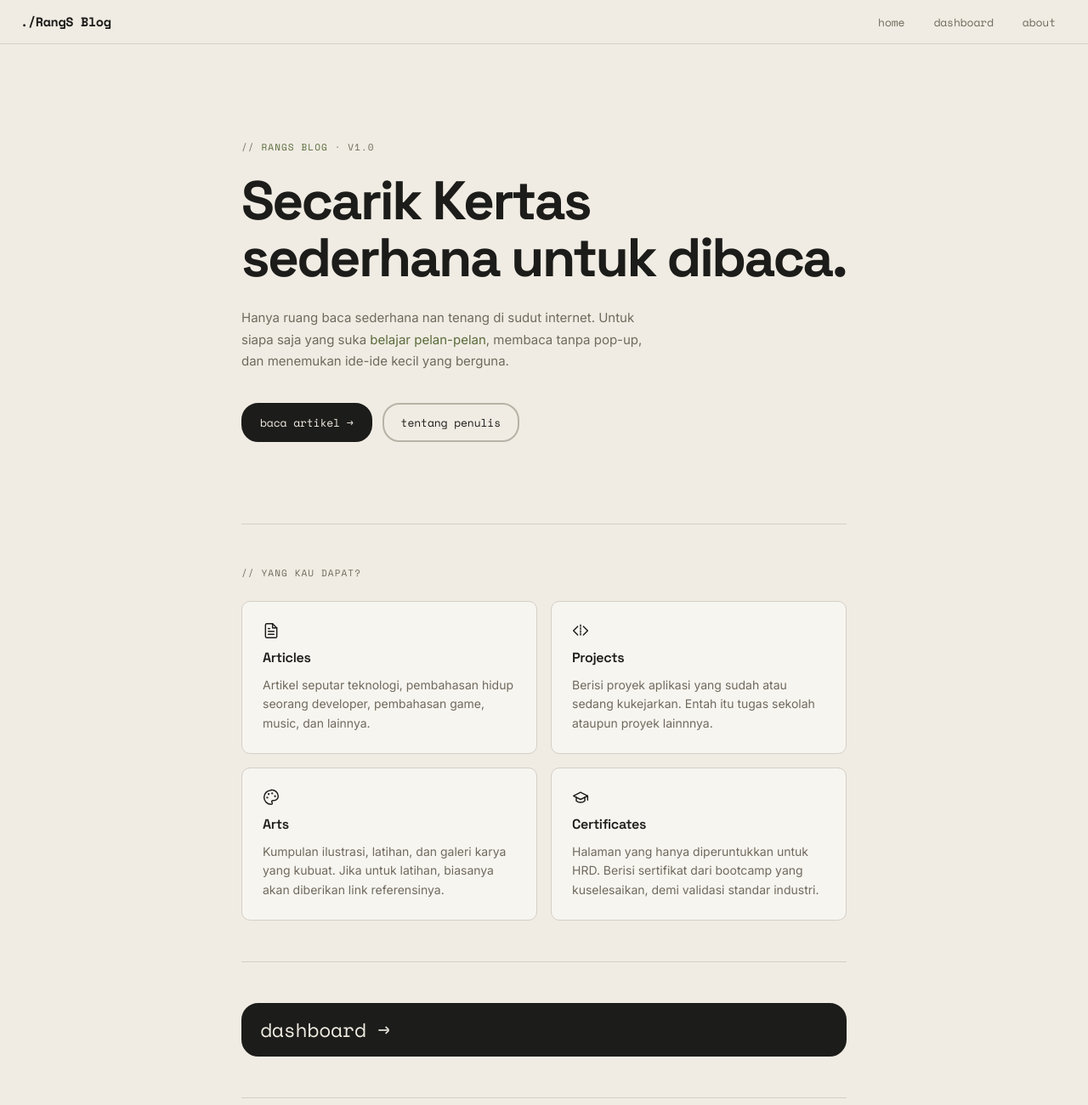
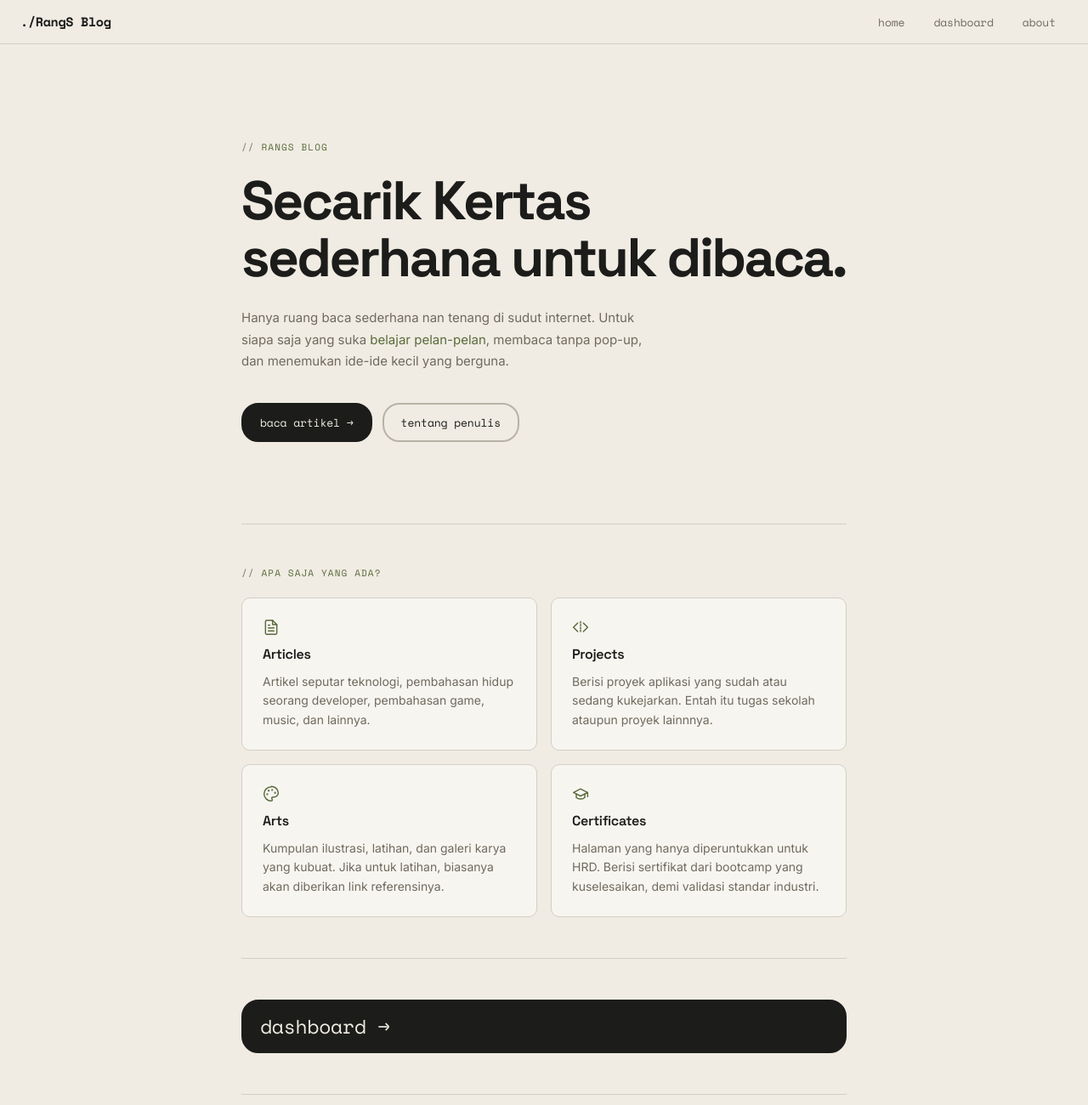
Before and after one commit to RangS-1/RangS-1.github.io, a plain HTML site: page index.html in a window 1280 px wide. Shown: the top 1300 px of the page at 85% size. Drawn offline with nearby package versions, Linux system fonts and the light colour scheme.

Commit message:
Fix: change hero label & add link for cards

```diff
--- a/index.html
+++ b/index.html
@@ -61,7 +61,7 @@
   <main class="page-wrapper narrow">
 
     <section class="hero">
-      <p class="hero-label">// <span>RangS Blog</span> · V1.0</p>
+      <p class="hero-label">// <span>RangS Blog</span></p>
       <h1 class="hero-title">Secarik Kertas sederhana untuk dibaca.</h1>
       <p class="hero-desc">
         Hanya ruang baca sederhana nan tenang di sudut internet. Untuk siapa saja
@@ -77,7 +77,9 @@
     <hr class="home-divider">
 
     <section>
-      <p class="section-label">// Yang kau dapat?</p>
+
+      <p class="hero-label">// <span>Apa Saja Yang Ada?</span></p>
+      <a href="dashboard/">
       <div class="cards-grid">
         <div class="card">
           <svg xmlns="http://www.w3.org/2000/svg" width="20" height="20" viewBox="0 0 24 24" fill="none" stroke="currentColor" stroke-width="1.75" stroke-linecap="round" stroke-linejoin="round">
@@ -90,6 +92,8 @@
           <div class="card-title">Articles</div>
           <p class="card-body">Artikel seputar teknologi, pembahasan hidup seorang developer, pembahasan game, music, dan lainnya.</p>
         </div>
+        </a>
+        <a href="projects/">
         <div class="card">
           <svg xmlns="http://www.w3.org/2000/svg" width="20" height="20" viewBox="0 0 24 24" fill="none" stroke="currentColor" stroke-width="1.75" stroke-linecap="round" stroke-linejoin="round">
             <polyline points="16 18 22 12 16 6"></polyline>
@@ -99,6 +103,8 @@
           <div class="card-title">Projects</div>
           <p class="card-body">Berisi proyek aplikasi yang sudah atau sedang kukejarkan. Entah itu tugas sekolah ataupun proyek lainnnya.</p>
         </div>
+        </a>
+        <a href="arts/">
         <div class="card">
           <svg xmlns="http://www.w3.org/2000/svg" width="20" height="20" viewBox="0 0 24 24" fill="none" stroke="currentColor" stroke-width="1.75" stroke-linecap="round" stroke-linejoin="round">
             <circle cx="13.5" cy="6.5" r=".5" fill="currentColor"></circle>
@@ -110,6 +116,8 @@
           <div class="card-title">Arts</div>
           <p class="card-body">Kumpulan ilustrasi, latihan, dan galeri karya yang kubuat. Jika untuk latihan, biasanya akan diberikan link referensinya.</p>
         </div>
+        </a>
+        <a href="cert/">
         <div class="card">
           <svg xmlns="http://www.w3.org/2000/svg" width="20" height="20" viewBox="0 0 24 24" fill="none" stroke="currentColor" stroke-width="1.75" stroke-linecap="round" stroke-linejoin="round">
             <path d="M22 10v6M2 10l10-5 10 5-10 5z"></path>
@@ -118,6 +126,7 @@
           <div class="card-title">Certificates</div>
           <p class="card-body">Halaman yang hanya diperuntukkan untuk HRD. Berisi sertifikat dari bootcamp yang kuselesaikan, demi validasi standar industri.</p>
         </div>
+        </a>
       </div>
     </section>
 
```
